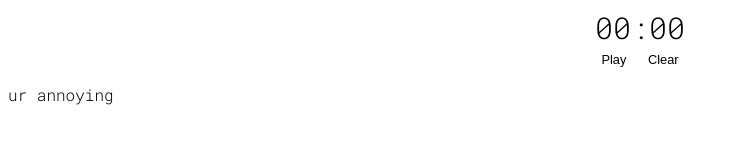
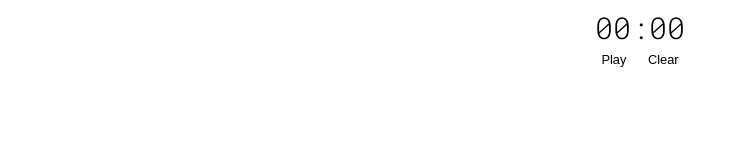
Before and after one commit to brunommbruno/timer, a plain HTML site: page index.html in a window 1280 px wide. Shown: the whole page, without its empty margins (0-737 px from the left). Drawn offline with Linux system fonts and the light colour scheme.

Commit message:
Update index.html

```diff
--- a/index.html
+++ b/index.html
@@ -25,7 +25,6 @@
             <button id="startStop" onclick="startStop()">Play</button> <button id="reset" onclick="reset()">Clear</button>
         </div>
 
-        <p>ur annoying </p>
 
     </div>
 
```
